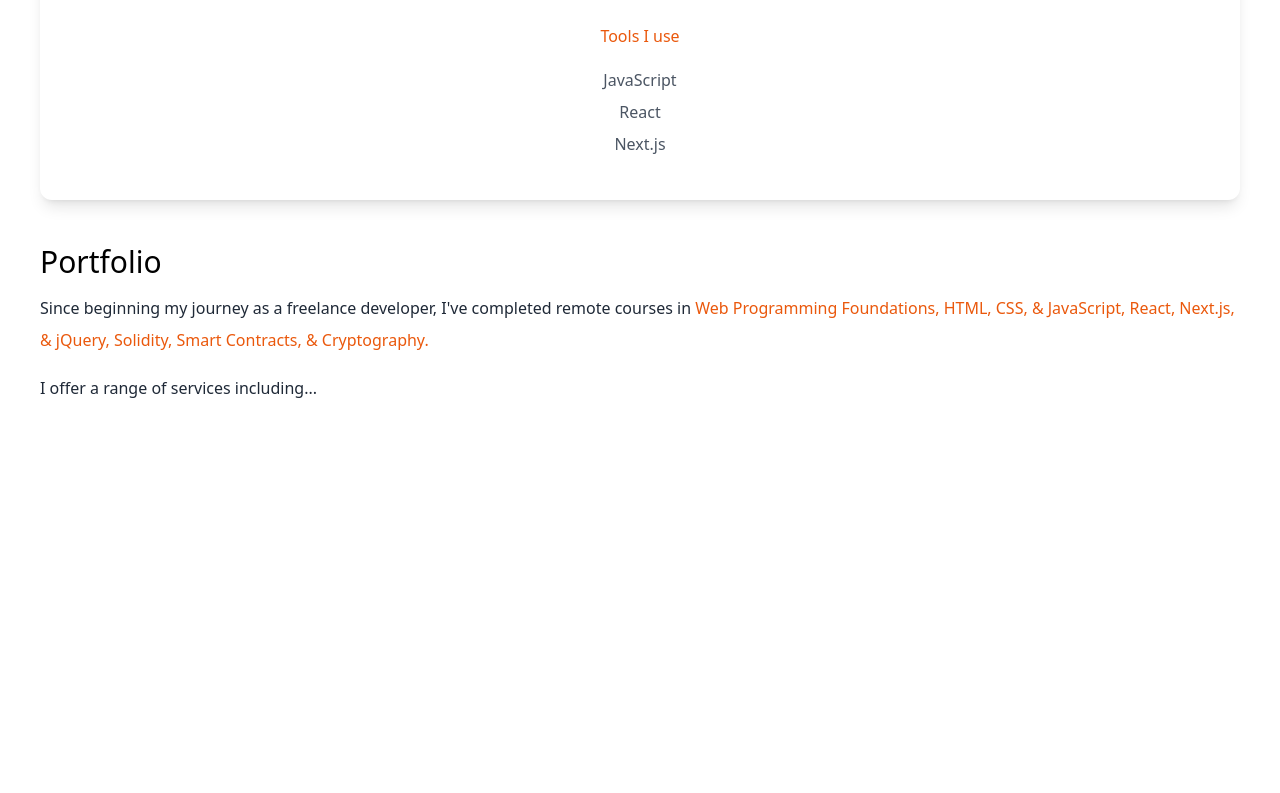
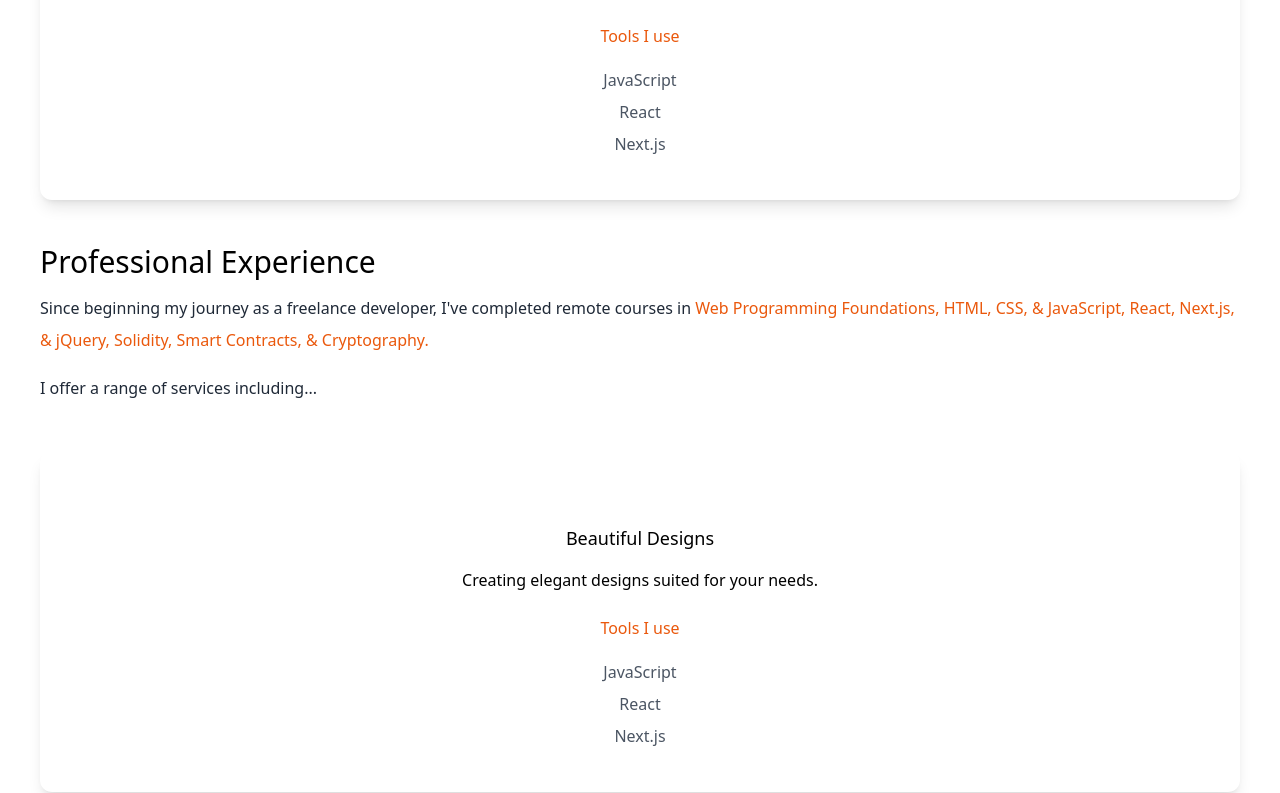
Before and after one commit to marioebros/marioebros-portfolio, a Next.js app: page / in a window 1280 px wide. Shown: the part 2004-2797 px from the top of the page. Before the commit the page ends 2416 px from the top, so only its background shows below. Built offline with nearby package versions, Linux system fonts and the light colour scheme.

Commit message:
Added section for education + bootcamps / Pro Exp

```diff
--- a/pages/index.js
+++ b/pages/index.js
@@ -13,11 +13,11 @@ import code from "..public/design.png";
 import consulting from "..public/consulting.png";
 import web1 from "../public/web1.png";
 import web2 from "../public/web2.png";
-import web3 from "../public/web3.png";
-import web4 from "../public/web4.png";
-import web5 from "../public/web5.png";
-import web6 from "../public/web6.png";
 */
+import toDo from "../public/toDo-list.png";
+import Library from "../public/pocket-library.png";
+import Restaurant from "../public/g-s.png";
+import Calculator from "../public/pocket-library.png";
 
 export default function Home() {
   return (
@@ -74,7 +74,7 @@ export default function Home() {
 
         <section>
           <div>
-            <h3 className="text-3xl py-1">Services I Offer</h3>
+            <h3 className="text-3xl py-1">Professional Experience</h3>
             <p className="text-md py-2 leading-8 text-gray-800">
               Since beginning my journey as a freelance developer, I've
               completed remote courses in{" "}
@@ -138,6 +138,50 @@ export default function Home() {
             </div>
           </div>
         </section>
+
+        {/* Page III */}
+
+        <section>
+          <div>
+            <h3 className="text-3xl py-1">Professional Experience</h3>
+            <p className="text-md py-2 leading-8 text-gray-800">
+              Since beginning my journey as a freelance developer, I've
+              completed remote courses in{" "}
+              <span className="text-orange-600">
+                Web Programming Foundations,{" "}
+              </span>
+              <span className="text-orange-600">HTML, CSS, & JavaScript, </span>
+              <span className="text-orange-600">
+                React, Next.js, & jQuery,{" "}
+              </span>
+              <span className="text-orange-600">
+                Solidity, Smart Contracts, & Cryptography.
+              </span>
+            </p>
+            <p className="text-md py-2 leading-8 text-gray-800">
+              I offer a range of services including...
+            </p>
+          </div>
+          <div>
+            <div className="text-center shadow-lg p-10 rounded-xl my-10">
+              {/* <Image src={design} width={100} height={100} /> */}
+              <h3 className="text-lg font-medium pt-8 pb-2">
+                Beautiful Designs
+              </h3>
+              <p className="py-2">
+                {" "}
+                Creating elegant designs suited for your needs.
+              </p>
+              <h4 className="py-4 text-orange-600">Tools I use</h4>
+              <p className="text-gray-600 py-1">JavaScript</p>
+              <p className="text-gray-600 py-1">React</p>
+              <p className="text-gray-600 py-1">Next.js</p>
+            </div>
+          </div>
+        </section>
+
+        {/* Page IV */}
+
         <section>
           <div>
             <h3 className="text-3xl py-1">Portfolio</h3>
```
